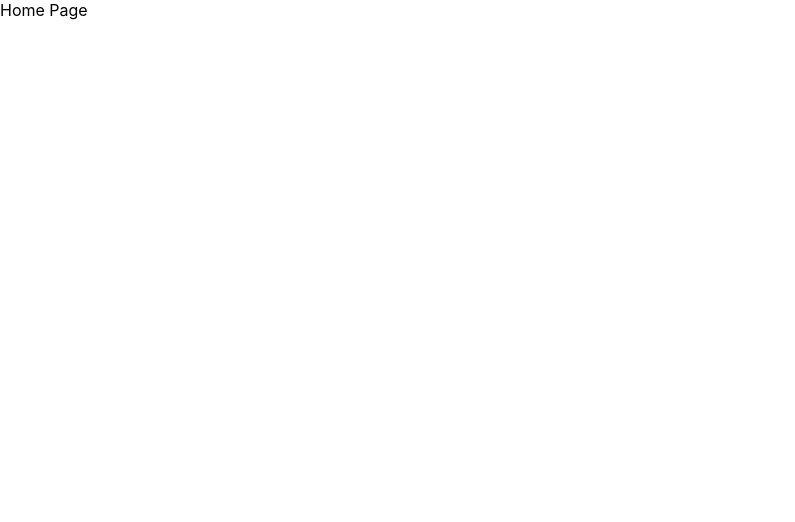
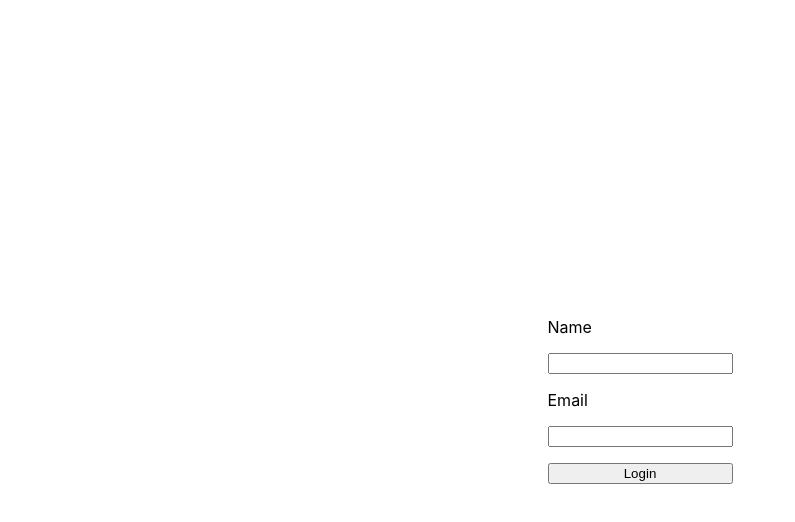
Before and after one commit to Sanket-rgb/my-favorite-dog, a React (Create React App) app: page / in a window 1280 px wide. Shown: the top 522 px of the page, without its empty margins (0-795 px from the left). Built offline with nearby package versions, Linux system fonts and the light colour scheme.

Commit message:
Setup react router

```diff
--- a/package.json
+++ b/package.json
@@ -8,6 +8,7 @@
     "@testing-library/user-event": "^13.5.0",
     "react": "^18.2.0",
     "react-dom": "^18.2.0",
+    "react-router-dom": "^6.14.0",
     "react-scripts": "5.0.1",
     "web-vitals": "^2.1.4"
   },
--- a/src/App.js
+++ b/src/App.js
@@ -1,7 +1,18 @@
-// import "./App.css"
-
+import React from "react"
+import { Routes, Route } from "react-router-dom"
+import HomePage from "./Pages/HomePage"
+import Login from "./Pages/Login"
 function App() {
-  return <div>Home Page</div>
+  return (
+    <main>
+      <Routes>
+        <Route path="/" element={<Login />}></Route>
+        <Route path="home" element={<HomePage />}></Route>
+        {/* Error route */}
+        {/* <Route path="*" element={<NotFound />} /> */}
+      </Routes>
+    </main>
+  )
 }
 
 export default App
--- a/src/index.js
+++ b/src/index.js
@@ -1,4 +1,5 @@
 import React from "react"
+import { BrowserRouter } from "react-router-dom"
 import ReactDOM from "react-dom/client"
 import "./index.css"
 import App from "./App"
@@ -6,6 +7,8 @@
 const root = ReactDOM.createRoot(document.getElementById("root"))
 root.render(
   <React.StrictMode>
-    <App />
+    <BrowserRouter>
+      <App />
+    </BrowserRouter>
   </React.StrictMode>
 )
```
Also changed, not shown: 1 other file (tests, documents, lock files or other folders).
